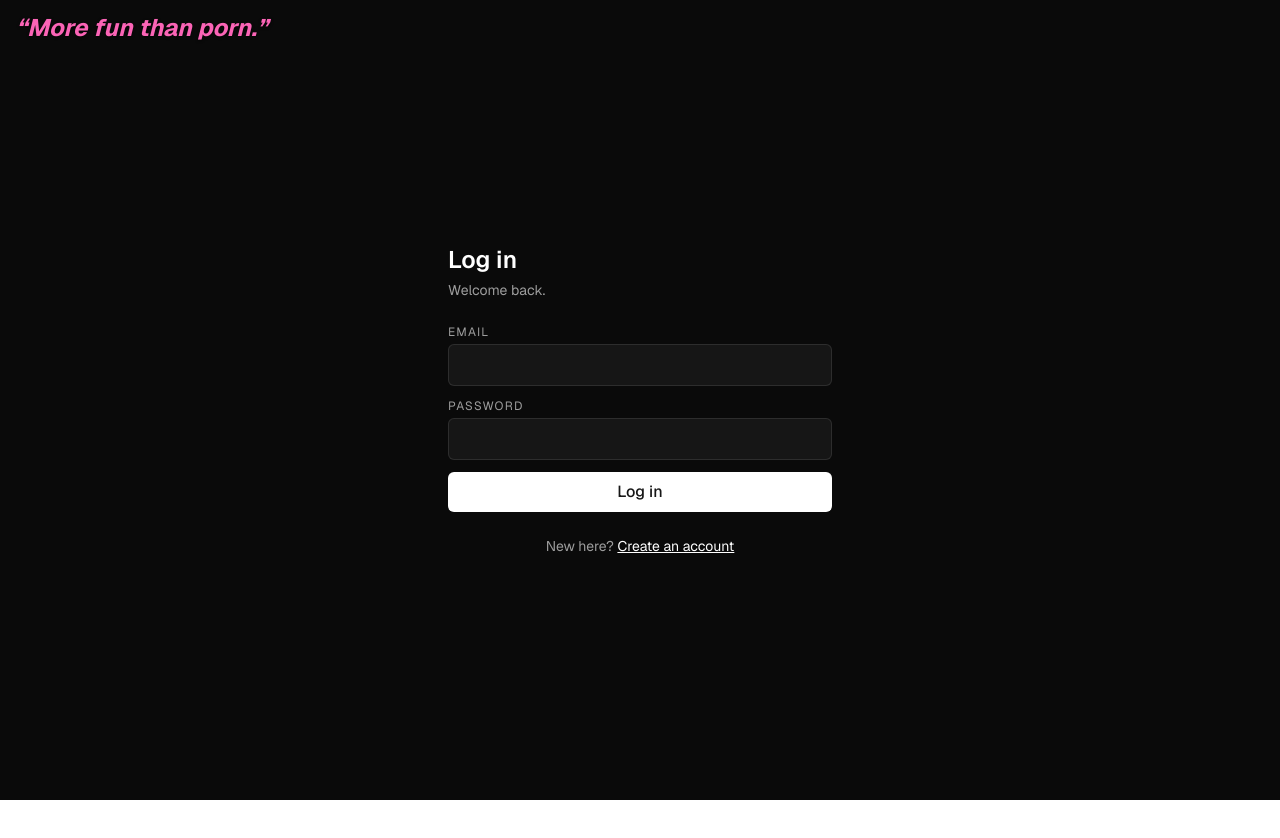
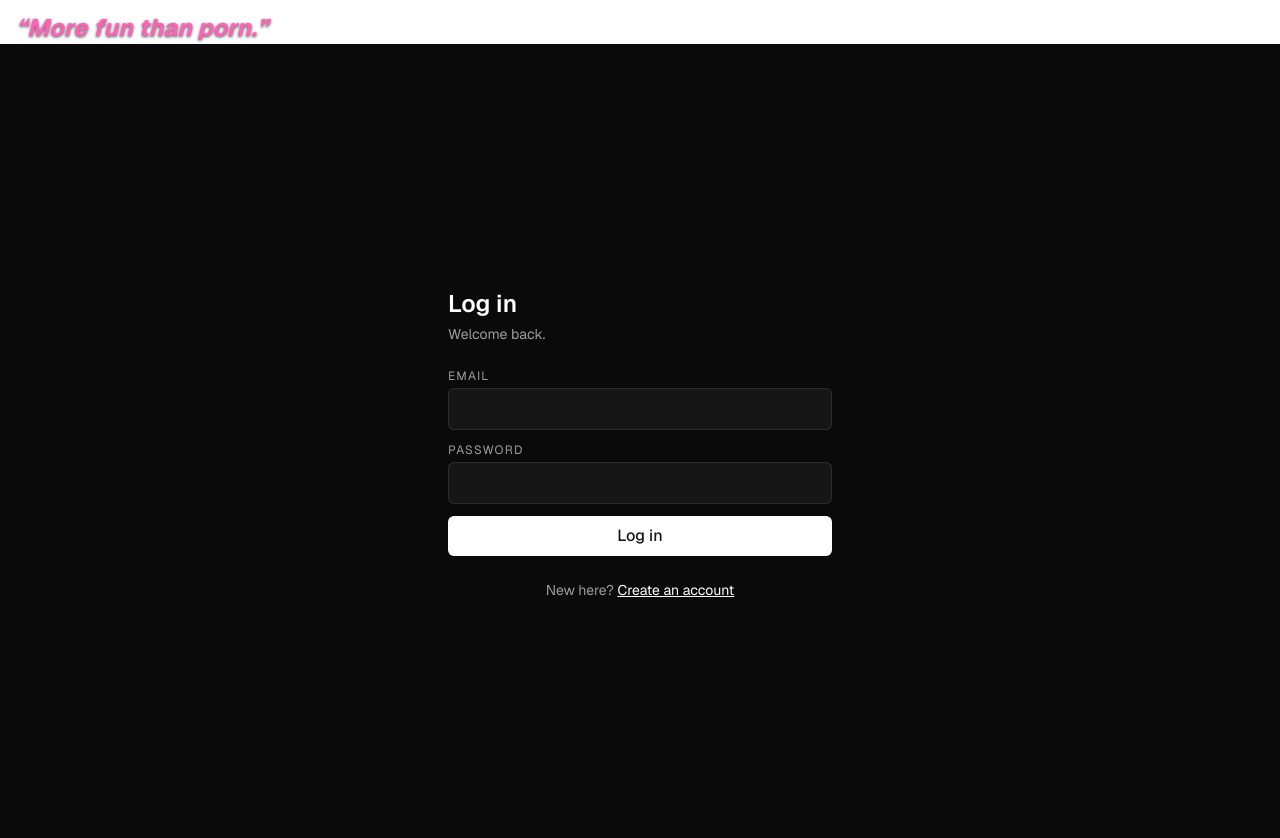
Before and after one commit to mith-r/daily-graph, a Next.js app: page /login in a window 1280 px wide. Shown: the top 838 px of the page. Before the commit the page ends 800 px from the top, so only its background shows below. Built offline with nearby package versions, Linux system fonts and the light colour scheme.

Commit message:
Render 'More fun than porn' banner as static in-flow element at top

```diff
--- a/app/layout.tsx
+++ b/app/layout.tsx
@@ -34,12 +34,9 @@ export default function RootLayout({
       lang="en"
       className={`${geistSans.variable} ${geistMono.variable} h-full antialiased`}
     >
-      <body className="relative min-h-full flex flex-col">
-        <div
-          aria-hidden
-          className="pointer-events-none absolute left-3 top-2 z-50 flex max-w-[calc(100%-1.5rem)] justify-start sm:left-4 sm:top-3"
-        >
-          <span className="text-pink-400 text-lg sm:text-2xl font-bold italic [text-shadow:0_1px_3px_rgba(0,0,0,0.7)]">
+      <body className="min-h-full flex flex-col">
+        <div aria-hidden className="px-3 pt-2 sm:px-4 sm:pt-3">
+          <span className="text-pink-400 text-sm sm:text-2xl font-bold italic [text-shadow:0_1px_3px_rgba(0,0,0,0.7)]">
             {"“More fun than porn.”"}
           </span>
         </div>
```
